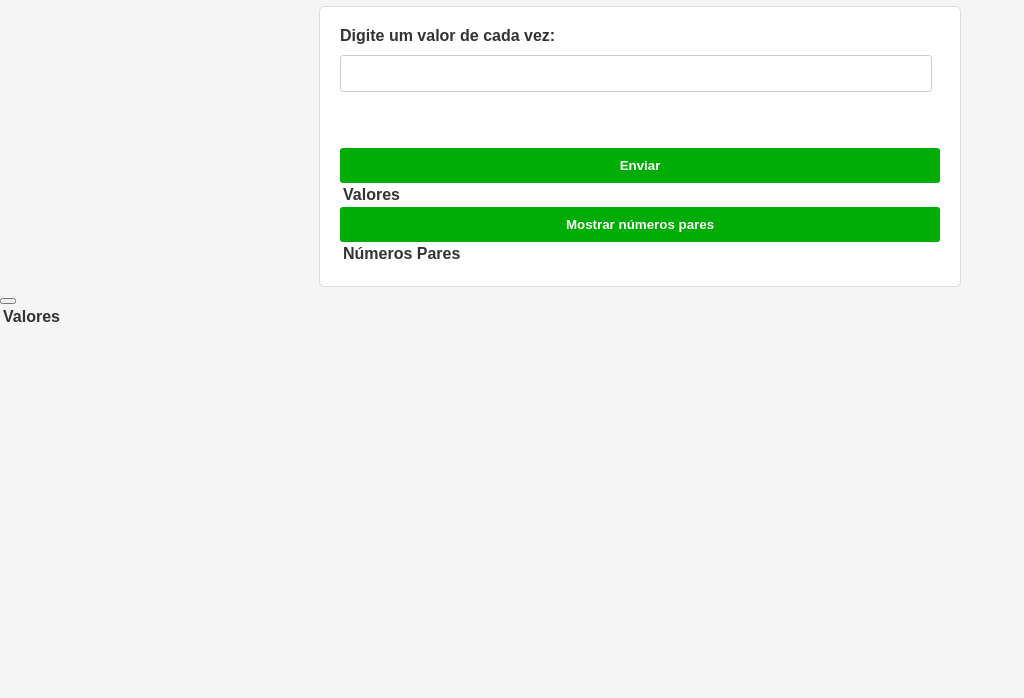
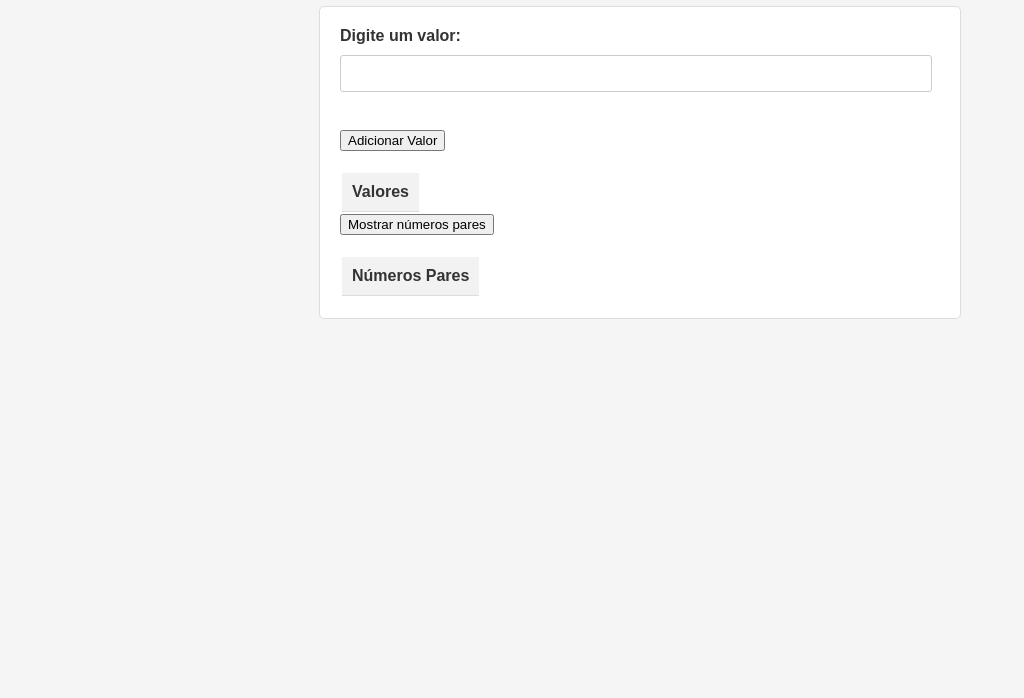
Before and after one commit to dier12421/projeto_diego_vetor, a plain HTML site: page index.html in a window 1280 px wide. Shown: the part 102-800 px from the top of the page, without its empty margins (0-1024 px from the left). Drawn offline with Linux system fonts and the light colour scheme.

Commit message:
Add files via upload

```diff
--- a/css/style.css
+++ b/css/style.css
@@ -48,12 +48,30 @@ button[type="submit"] {
   padding: 10px;
   border: none;
   border-radius: 3px;
-  background-color: #00ac06;
+  background-color: #00ac08;
   color: #fff;
   font-weight: bold;
   cursor: pointer;
 }
 
 button[type="submit"]:hover {
-  background-color: #00ac06;
+  background-color: #00ac08;
 }
+/*Estilos da tabela*/
+
+table {
+width:100%
+border-collapse: collapse;
+margin-top: 20px;
+}
+th,td {
+padding: 10px;
+ text-align: left;
+ border-bottom: 1px solid #ddd;
+}
+th {
+ background-color: #f2f2f2;
+}
+tbody tr:hover {
+background-color:#f5f5f5;
+}
--- a/index.html
+++ b/index.html
@@ -2,78 +2,36 @@
 <html>
 <head>
   <meta charset="UTF-8">
-	<title>Formulário</title>
+  <title>Formulário Vetores</title>
   <meta name="viewport" content="width=device-width, initial-scale=1.0">
   <link rel="stylesheet" href="css/style.css">
 </head>
 <body>
-	<h1>Trabalhando com Vetores</h1>
+  <h1>Trabalhando com vetores</h1>
   <form id="formulario">
-		<label for="primeiro_numero_inteiro">Digite um valor de cada vez:</label>
-		<input type="text" id="primeiro_numero_inteiro"><br>
-		<br>
-		<button type="submit" id="submit-btn">Enviar</button>
-		<!-- <button type="submit" onclick="executar()">Enviar</button> -->
-		<table id = "tabelaPares">
-    <thead>
-    <tr>
-    <th>Valores</th>
-	</tr>
-</head>
-<tbody>
-</tbody>
-	</table>
-	<button type="submit" id="submit-btn">Mostrar números pares</button>
-		<!-- <button type="submit" onclick="executar()">Enviar</button> -->
-		<table id = "tabelaPares">
-		<thead>
-		<tr>
-		<th>Números Pares</th>
-		</tr>
-		</head>
-		<tbody>
-			<!--Números pares aparecerão aqui-->
-		</tbody>
-		</table>
-	</form>
-	<button type="button" id="addbtn" onclick="adicionarValor"
-	AdicionarValor</button></button>
-
-
+    <label for="valor">Digite um valor:</label>
+    <input type="text" id="valor"><br>
+    <button type="button" id="add-btn" onclick="adicionarValor()">Adicionar Valor</button>
     <table id="tabelaValores">
       <thead>
         <tr>
           <th>Valores</th>
         </tr>
-
-
-
-
-
       </thead>
-
-
-
-
-
-
-
-
-
+      <tbody>
+      </tbody>
     </table>
-
-
-
-
-
-
-
-
-
-
-
-
-
+    <button type="button" id="par-btn" onclick="mostrarPares()">Mostrar números pares</button>
+    <table id="TabelaPares">
+      <thead>
+        <tr>
+          <th>Números Pares</th>
+        </tr>
+      </thead>
+      <tbody>
+      </tbody>
+    </table>
+  </form>
   <script src="js/script.js"></script>
 </body>
 </html>
--- a/js/script.js
+++ b/js/script.js
@@ -2,30 +2,34 @@ var meuFormulario = document.getElementById("formulario");
 meuFormulario.addEventListener("submit", function(event) {
   event.preventDefault();
 
-  //Chama a função somar
-  somar();
-
+  adicionarValor();
+  mostrarPares();
 });
 
+let vetor = [];
 
-//Função somar
-function somar() {
+function adicionarValor() {
+  const valor = Number(document.getElementById('valor').value);
+  vetor.push(valor);
 
-  //Captura o que está dentro do primeiro input no formulário
-  //Number - Transforma o texto capturado em Numero
-  let primeiro_numero_inteiro = Number(document.getElementById("primeiro_numero_inteiro").value);
+  const tabela = document.getElementById('tabelaValores').getElementsByTagName('tbody')[0];
+  const novalinha = tabela.insertRow();
+  const celula = novalinha.insertCell();
+  celula.textContent = valor;
 
-  //Captura o que está dentro do segundo input no formulário
-  //Number - Transforma o texto capturado em Numero
-  let segundo_numero_inteiro = Number(document.getElementById("segundo_numero_inteiro").value);
+  document.getElementById('valor').value = '';
+}
 
-  //Realiza a soma do valor que está na variável "primeiro_numero_inteiro" com o valor que está na
-  //variável "segundo_numero_inteiro"
-  //E a variável "resultado_soma" recebe o valor da soma
-  let resultado_soma = primeiro_numero_inteiro + segundo_numero_inteiro
-
-  //Aqui vai escrever no input "resultado_soma" o valor que está armazenado na variável "resultado_soma"
-  document.getElementById("resultado_soma").value = resultado_soma;
+function mostrarPares() {
+  const tabela = document.getElementById("tabelaPares").getElementsByTagName("tbody")[0];
 
 
+  for (let i = 0; i < vetor.length; i++) {
+    const valor = vetor[i];
+    if (valor % 2 === 0) {
+      const linha = tabela.insertRow();
+      const celula = linha.insertCell();
+      celula.textContent = valor;
+    }
+  }
 }
```
Lines whose indentation alone changed are shown as unchanged.
